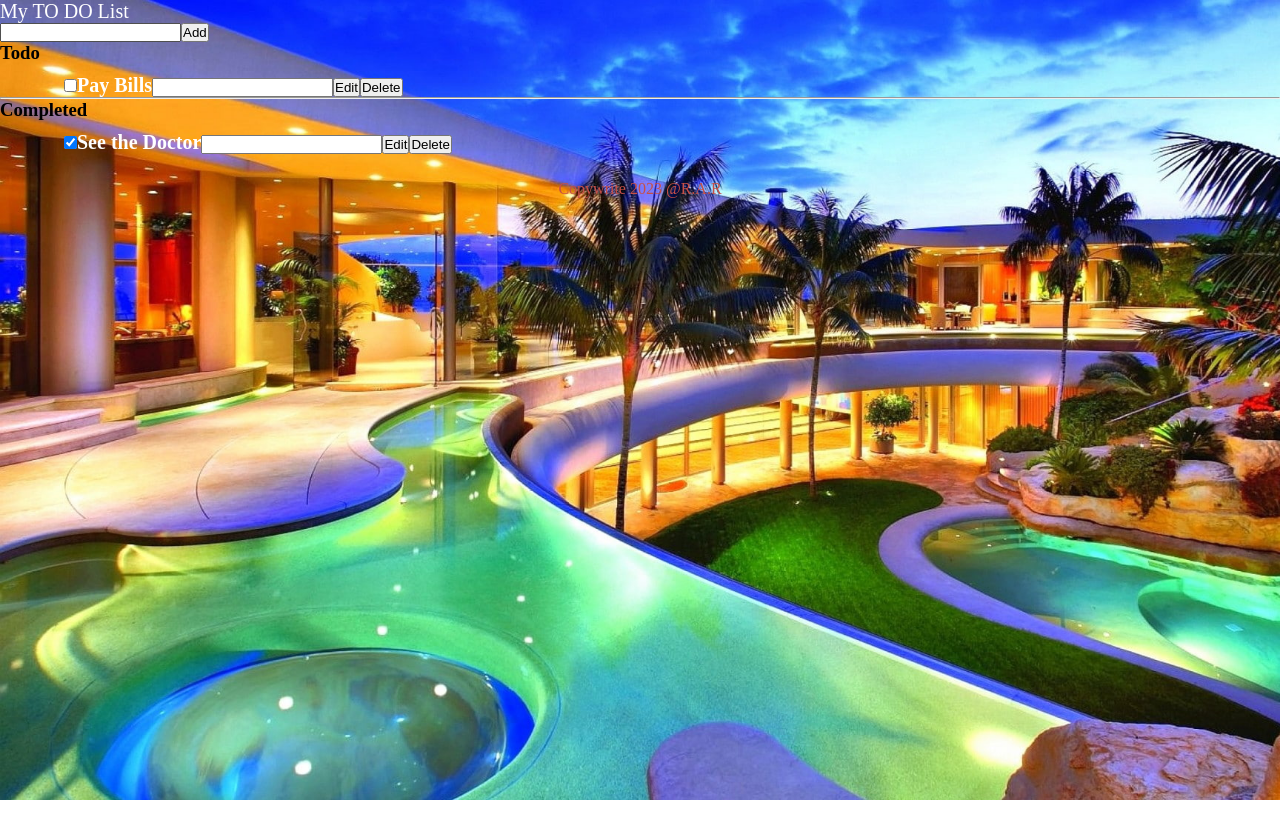
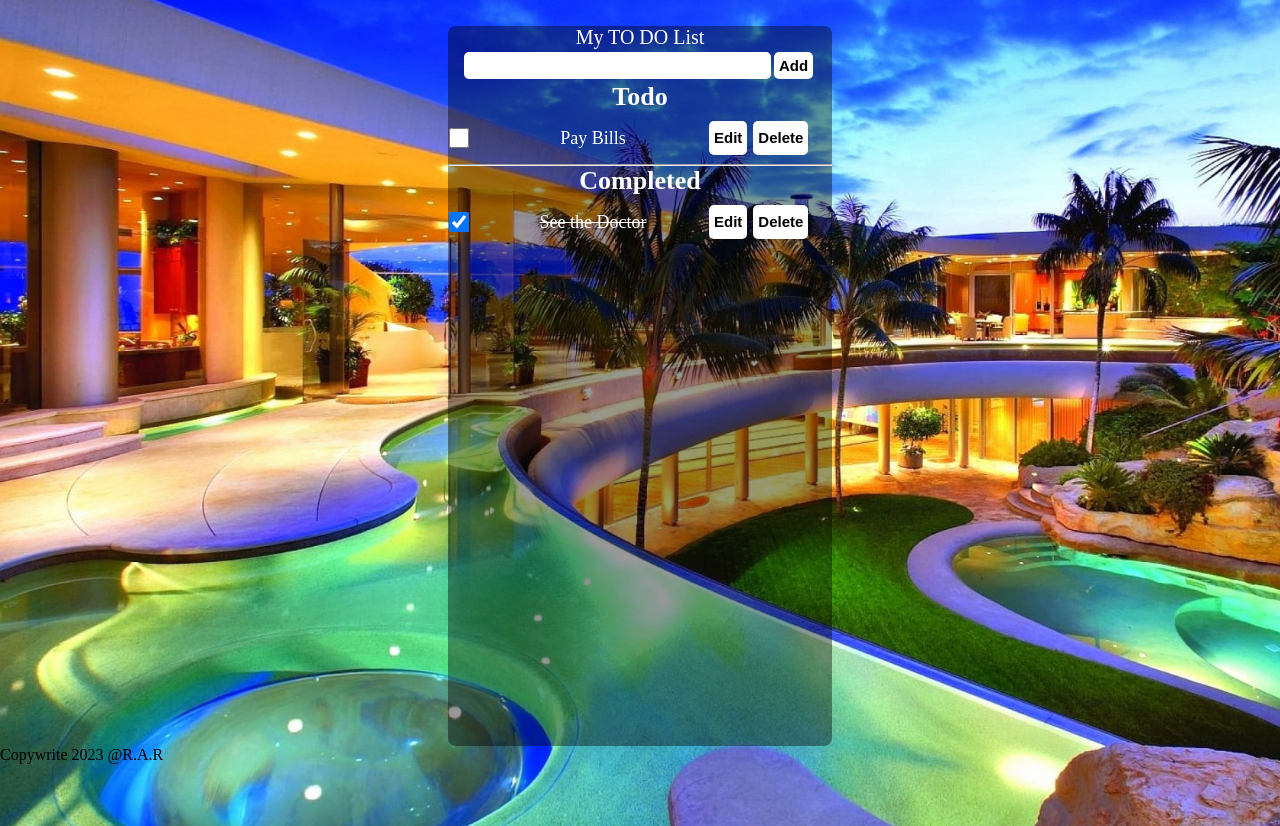
Before and after one commit to 123ramashish/TODOLIST, a plain HTML site: page index.html in a window 1280 px wide. Before the commit the page ends 800 px from the top, so only its background shows below. Drawn offline with Linux system fonts and the light colour scheme; a web font is replaced by a local one.

Commit message:
Update style.css

```diff
--- a/style.css
+++ b/style.css
@@ -16,101 +16,95 @@ body{
     background-size: cover;
 
 }
-.main{
+ .container{
   background-color:  rgba(0, 0, 0, 0.4);
-  width: 80%;
-  min-height: 60%;
+  width: 30%;
+  min-height: 90%;
   align-items: center;
   text-align: center;
-  margin: 10% auto 0 auto;
+  margin: 2% auto 0 auto;
  border-radius: 8px;
  color: white;
 }
-#myInput{
+
+input{
   width: 80%;
-  padding: 8px;
+  padding: 4px;
   border: none;
   outline: none;
   border-radius: 5px;
   font-size: medium;
-  font-weight: 800;
+  font-weight: 500;
   font-family: 'Roboto Condensed', sans-serif;
   color: black;
 }
-.addBtn{
-  width: 60px;
-  padding:8.8px;
+button{
+  width: auto;
+  padding:5px;
   border: none;
   border-radius: 5px;
   outline: none;
   text-align: center;
   font-size: 15px;
-  font-weight: 700;
+  font-weight: 600;
   background-color: white;
   color: black;
   cursor: pointer;
-}
-ul{
-  margin: 0;
-    padding: 0;
-}
-ul li {
-  cursor: pointer;
-  position: relative;
-  padding-top: 10px;
-  list-style-type: none;
-  text-align: left;
-  font-size: 20px;
-  transition: 0.2s;
-  font-weight: 800;
-  color: white;
-  margin-left: 5%;
-  -webkit-user-select: none;
-  -moz-user-select: none;
-  -ms-user-select: none;
-  user-select: none;
+  margin: 3px;
 }
 
-ul li.checked {
-  color: #fff;
-  text-decoration: line-through;
+.line{
+  color: white;
+
+}
+h3{
+  font-size: 26px;
+}
+ul {
+  margin: 0;
+  padding: 0;
+}
+button:hover {
+  color: #333;
+}
+input[type="text"]:focus {
+  color: #333;
+}
+/* Task list */
+li {
+  overflow: hidden;
+  padding: 6px 0;
+  /* border-bottom: 1px solid #eee; */
+  display: flex;
+  margin-left: 1px;
+}
+li > label {
+  font-size: 18px;
+  line-height: 40px;
+  width: 237px;
+  padding: 0 0 0 11px;
+}
+li > .delete:hover {
+  color: #CF2323;
 }
 
-ul li.checked::before {
-  content: '';
-  position: absolute;
-  border-color: #fff;
-  border-style: solid;
-  border-width: 0 2px 2px 0;
-  top: 10px;
-  left: 16px;
-  transform: rotate(45deg);
-  height: 15px;
-  width: 7px;
+/* Completed */
+#completed-tasks label {
+  text-decoration: line-through;
+  color: white;
 }
 
-.close {
-  position: absolute;
-  right: 0;
-  top: 0;
-  padding: 12px 16px 12px 16px;
+/* Edit Task */
+ul li input[type=text] {
+  display:none;
+}
+ul li input[type=checkbox]{
+  width: 20px;
+}
+ul li.editMode input[type=text] {
+  display:block;
 }
 
-.close:hover {
-  background-color: #f44336;
-  color: white;
+ul li.editMode label {
+  display:none;
 }
-#footer{
-  text-align: center;
-  padding-top:2%;
-  color: #c64f47;
-}
-
-.addBtn:hover {
-  background-color: #9a9999;
-}
-  @media(min-width:900px){
-    .main{
-      width: 40%;
-    }
-  }
```
